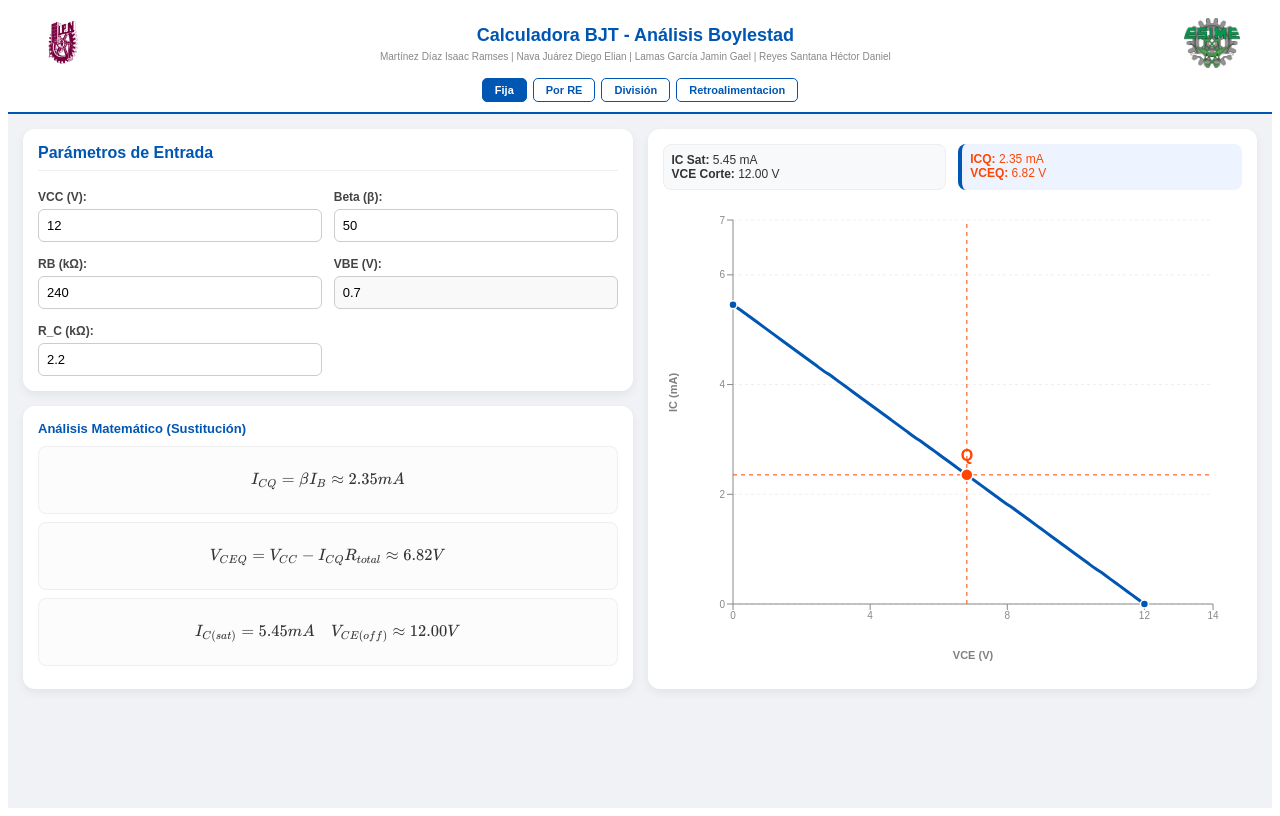
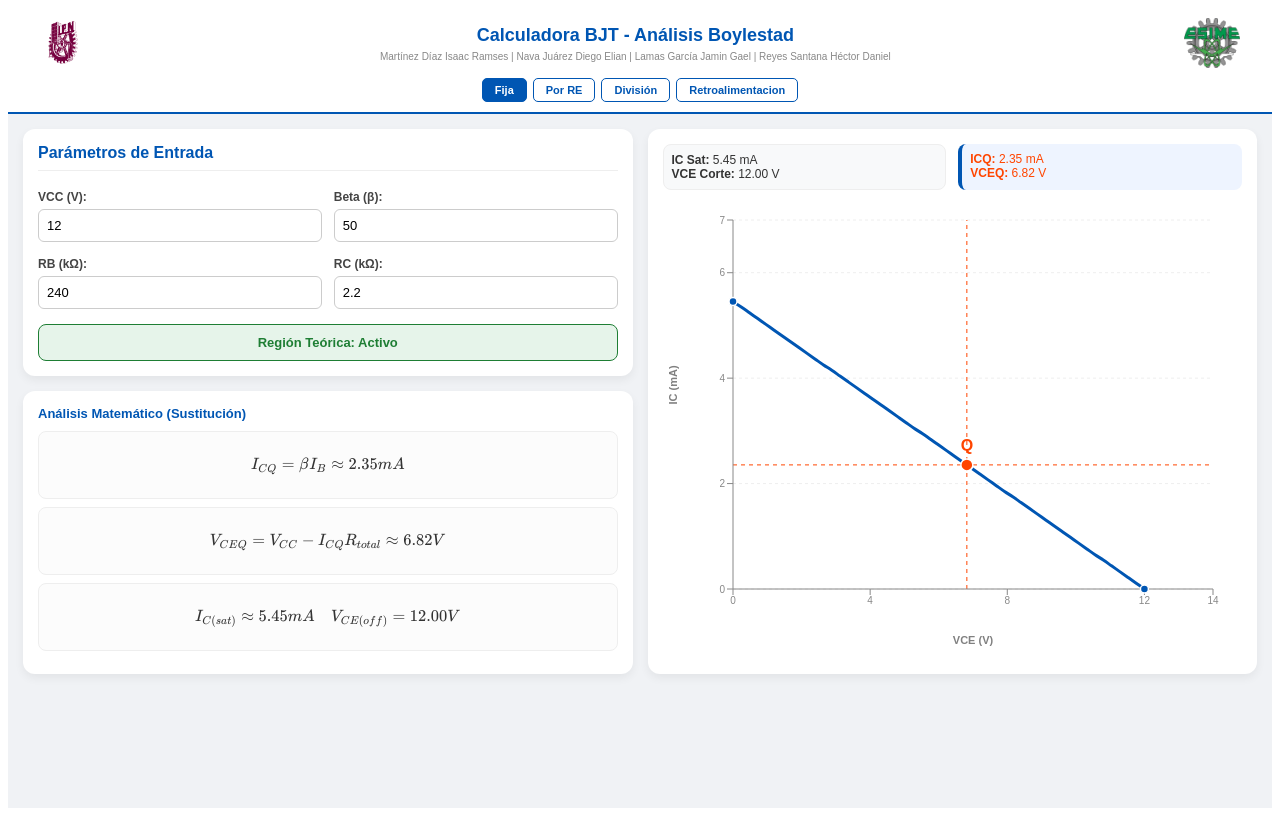
Before and after one commit to Deliaaan/BJT-polarization-calculator, a Next.js app in the folder bjt-calculator/: page / in a window 1280 px wide. Built offline with nearby package versions, Linux system fonts and the light colour scheme.

Commit message:
fix grafica

```diff
--- a/bjt-calculator/app/page.tsx
+++ b/bjt-calculator/app/page.tsx
@@ -14,7 +14,7 @@ export default function Home() {
   const [resc, setResc] = useState("2.2");
   const [re, setRe] = useState("1");
   const [beta, setBeta] = useState("50");
-  const vbe = 0.7;
+  const vbe = 0.7; // Valor constante interno
 
   const renderLatex = (formula: string) => {
     return {
@@ -24,7 +24,6 @@ export default function Home() {
 
   const resultados = useMemo(() => {
     const VCC_val = parseFloat(vcc) || 0;
-    // Inversión de signo: si es -20, se vuelve 20 para la magnitud teórica
     const VEE_input = parseFloat(vee) || 0;
     const VEE_val = VEE_input < 0 ? Math.abs(VEE_input) : VEE_input;
 
@@ -34,46 +33,58 @@ export default function Home() {
     const R1_val = (parseFloat(rb1) || 0) * 1000;
     const R2_val = (parseFloat(rb2) || 0) * 1000;
 
-    let icq = 0, vceq = 0, icSat = 0, vceCorte = VCC_val + VEE_val, vth = 0, rth = 0;
+    let icq = 0, vceq = 0, icSat = 0, vceCorte = VCC_val, vth = 0, rth = 0;
 
     if (polarizacion === "Fija") {
-      icq = B_val * ((VCC_val - vbe) / R1_val);
+      const ib = (VCC_val - vbe) / (R1_val || 1);
+      icq = B_val * ib;
       vceq = VCC_val - (icq * RC_val);
       icSat = VCC_val / (RC_val || 1);
+      vceCorte = VCC_val;
     }
     else if (polarizacion === "RE") {
-      icq = B_val * ((VCC_val - vbe) / (R1_val + (B_val + 1) * RE_val));
-      vceq = VCC_val - icq * (RC_val + RE_val);
-      icSat = VCC_val / ((RC_val + RE_val) || 1);
-    }
-    else if (polarizacion === "Division") {
-      // Cálculo de Vth según Boylestad para fuentes duales
-      rth = (R1_val * R2_val) / (R1_val + R2_val);
-      vth = (VCC_val * R2_val - VEE_val * R1_val) / (R1_val + R2_val);
-
-      const ib = (vth + VEE_val - vbe) / (rth + (B_val + 1) * RE_val);
-      icq = B_val * ib;
-
-      vceq = VCC_val + VEE_val - icq * (RC_val + RE_val);
-      icSat = (VCC_val + VEE_val) / ((RC_val + RE_val) || 1);
-    }
-    else if (polarizacion === "Retroalimentacion") {
-      const ib = (VCC_val - vbe) / (R1_val + B_val * (RC_val + RE_val));
+      const ib = (VCC_val - vbe) / (R1_val + (B_val + 1) * RE_val || 1);
       icq = B_val * ib;
       vceq = VCC_val - icq * (RC_val + RE_val);
       icSat = VCC_val / ((RC_val + RE_val) || 1);
+      vceCorte = VCC_val;
+    }
+    else if (polarizacion === "Division") {
+      vceCorte = VCC_val + VEE_val;
+      rth = (R1_val * R2_val) / (R1_val + R2_val || 1);
+      vth = (VCC_val * R2_val - VEE_val * R1_val) / (R1_val + R2_val || 1);
+      const ib = (vth + VEE_val - vbe) / (rth + (B_val + 1) * RE_val || 1);
+      icq = B_val * ib;
+      vceq = VCC_val + VEE_val - icq * (RC_val + RE_val);
+      icSat = vceCorte / ((RC_val + RE_val) || 1);
+    }
+    else if (polarizacion === "Retroalimentacion") {
+      const ib = (VCC_val - vbe) / (R1_val + B_val * (RC_val + RE_val) || 1);
+      icq = B_val * ib;
+      vceq = VCC_val - icq * (RC_val + RE_val);
+      icSat = VCC_val / ((RC_val + RE_val) || 1);
+      vceCorte = VCC_val;
     }
 
     const estado = vceq <= 0 ? "Saturación" : (icq <= 0 ? "Corte" : "Activo");
-    return { icq: icq * 1000, vceq, icSat: icSat * 1000, vceCorte, vth, rth, estado, vee_mag: VEE_val };
+    return {
+      icq: (icq * 1000) || 0,
+      vceq: vceq || 0,
+      icSat: (icSat * 1000) || 0,
+      vceCorte: vceCorte || 0,
+      vth: vth || 0,
+      rth: rth || 0,
+      estado
+    };
   }, [vcc, vee, rb1, rb2, resc, re, beta, polarizacion]);
 
   const dataRectaCarga = useMemo(() => {
     const puntos = [];
     const corte = resultados.vceCorte || 1;
+    const sat = resultados.icSat || 0;
     for (let i = 0; i <= 50; i++) {
       const vceVal = (corte / 50) * i;
-      const icVal = resultados.icSat - (resultados.icSat / corte) * vceVal;
+      const icVal = sat - (sat / corte) * vceVal;
       puntos.push({ vce: parseFloat(vceVal.toFixed(2)), ic: parseFloat(icVal.toFixed(2)) });
     }
     return puntos;
@@ -85,7 +96,6 @@ export default function Home() {
 
   return (
     <div style={{ fontFamily: 'sans-serif', backgroundColor: '#f0f2f5', minHeight: '100vh', color: '#333' }}>
-
       <header style={{ padding: '10px 20px', backgroundColor: 'white', borderBottom: '2px solid #0056b3' }}>
         <div style={{ display: 'flex', justifyContent: 'space-between', alignItems: 'center', maxWidth: '1200px', margin: '0 auto', gap: '20px' }}>
           <img src="/logo1.png" alt="IPN" style={{ height: '50px' }} />
@@ -95,7 +105,6 @@ export default function Home() {
           </div>
           <img src="/logo2.png" alt="ESIME" style={{ height: '50px' }} />
         </div>
-
         <div style={{ display: 'flex', justifyContent: 'center', gap: '6px', marginTop: '10px', flexWrap: 'wrap' }}>
           {["Fija", "RE", "Division", "Retroalimentacion"].map(id => (
             <button key={id} onClick={() => setPolarizacion(id)}
@@ -115,14 +124,16 @@ export default function Home() {
               {polarizacion === "Division" && <div><label style={labelStyle}>VEE (V):</label><input type="number" style={inputStyle} value={vee} onChange={e => setVee(e.target.value)} /></div>}
               <div><label style={labelStyle}>Beta (β):</label><input type="number" style={inputStyle} value={beta} onChange={e => setBeta(e.target.value)} /></div>
               <div><label style={labelStyle}>{polarizacion === "Division" ? "R1 (kΩ):" : "RB (kΩ):"}</label><input type="number" style={inputStyle} value={rb1} onChange={e => setRb1(e.target.value)} /></div>
-              <div><label style={labelStyle}>VBE (V):</label><input type="text" style={{ ...inputStyle, backgroundColor: '#f9f9f9' }} value={vbe} readOnly /></div>
               {polarizacion === "Division" ? (
                 <div><label style={labelStyle}>R2 (kΩ):</label><input type="number" style={inputStyle} value={rb2} onChange={e => setRb2(e.target.value)} /></div>
               ) : (
-                <div><label style={labelStyle}>R_C (kΩ):</label><input type="number" style={inputStyle} value={resc} onChange={e => setResc(e.target.value)} /></div>
+                <div><label style={labelStyle}>RC (kΩ):</label><input type="number" style={inputStyle} value={resc} onChange={e => setResc(e.target.value)} /></div>
               )}
-              {polarizacion === "Division" && <div><label style={labelStyle}>R_C (kΩ):</label><input type="number" style={inputStyle} value={resc} onChange={e => setResc(e.target.value)} /></div>}
-              {polarizacion !== "Fija" && <div><label style={labelStyle}>R_E (kΩ):</label><input type="number" style={inputStyle} value={re} onChange={e => setRe(e.target.value)} /></div>}
+              {polarizacion === "Division" && <div><label style={labelStyle}>RC (kΩ):</label><input type="number" style={inputStyle} value={resc} onChange={e => setResc(e.target.value)} /></div>}
+              {polarizacion !== "Fija" && <div><label style={labelStyle}>RE (kΩ):</label><input type="number" style={inputStyle} value={re} onChange={e => setRe(e.target.value)} /></div>}
+            </div>
+            <div style={{ marginTop: '15px', padding: '10px', textAlign: 'center', fontWeight: 'bold', borderRadius: '8px', backgroundColor: resultados.estado === "Activo" ? '#e6f4ea' : '#fce8e6', color: resultados.estado === "Activo" ? '#1e7e34' : '#d93025', border: '1px solid', fontSize: '13px' }}>
+              Región Teórica: {resultados.estado}
             </div>
           </div>
 
@@ -131,7 +142,7 @@ export default function Home() {
             <div style={{ overflowX: 'auto' }}>
               {polarizacion === "Division" ? (
                 <>
-                  <div style={formulaCardStyle} dangerouslySetInnerHTML={renderLatex(`V_{th} = \\frac{V_{CC}R_2 - (-V_{EE})R_1}{R_1+R_2} = ${resultados.vth.toFixed(2)}V`)} />
+                  <div style={formulaCardStyle} dangerouslySetInnerHTML={renderLatex(`V_{th} = \\frac{V_{CC}R_2 - (-V_{EE})R_1}{R_1+R_2} \\approx ${resultados.vth.toFixed(2)}V`)} />
                   <div style={formulaCardStyle} dangerouslySetInnerHTML={renderLatex(`I_{CQ} = \\beta \\frac{V_{th} + V_{EE} - V_{BE}}{R_{th} + (\\beta+1)R_E} \\approx ${resultados.icq.toFixed(2)}mA`)} />
                   <div style={formulaCardStyle} dangerouslySetInnerHTML={renderLatex(`V_{CEQ} = V_{CC} + V_{EE} - I_{CQ}(R_C + R_E) \\approx ${resultados.vceq.toFixed(2)}V`)} />
                 </>
@@ -141,7 +152,7 @@ export default function Home() {
                   <div style={formulaCardStyle} dangerouslySetInnerHTML={renderLatex(`V_{CEQ} = V_{CC} - I_{CQ}R_{total} \\approx ${resultados.vceq.toFixed(2)}V`)} />
                 </>
               )}
-              <div style={formulaCardStyle} dangerouslySetInnerHTML={renderLatex(`I_{C(sat)} = ${resultados.icSat.toFixed(2)}mA \\quad V_{CE(off)} \\approx ${resultados.vceCorte.toFixed(2)}V`)} />
+              <div style={formulaCardStyle} dangerouslySetInnerHTML={renderLatex(`I_{C(sat)} \\approx ${resultados.icSat.toFixed(2)}mA \\quad V_{CE(off)} = ${resultados.vceCorte.toFixed(2)}V`)} />
             </div>
           </div>
         </section>
@@ -157,21 +168,18 @@ export default function Home() {
               <span style={{color: '#ff4500'}}><strong>VCEQ:</strong> {resultados.vceq.toFixed(2)} V</span>
             </div>
           </div>
-
-
-
           <div style={{ flex: 1, width: '100%', minHeight: '350px' }}>
             <ResponsiveContainer>
               <LineChart data={dataRectaCarga} margin={{ top: 15, right: 30, left: 10, bottom: 40 }}>
                 <CartesianGrid strokeDasharray="3 3" vertical={false} stroke="#eee" />
-                <XAxis dataKey="vce" type="number" domain={[0, Math.ceil(resultados.vceCorte * 1.1)]} stroke="#888" tick={{fontSize: 10}}>
+                <XAxis dataKey="vce" type="number" domain={[0, Math.ceil(resultados.vceCorte * 1.1) || 1]} stroke="#888" tick={{fontSize: 10}}>
                   <Label value="VCE (V)" offset={-25} position="insideBottom" style={{fontSize: '11px', fontWeight: 'bold'}} />
                 </XAxis>
-                <YAxis dataKey="ic" type="number" domain={[0, Math.ceil(resultados.icSat * 1.1)]} stroke="#888" tick={{fontSize: 10}}>
+                <YAxis dataKey="ic" type="number" domain={[0, Math.ceil(resultados.icSat * 1.1) || 1]} stroke="#888" tick={{fontSize: 10}}>
                   <Label value="IC (mA)" angle={-90} position="insideLeft" offset={0} style={{fontSize: '11px', fontWeight: 'bold'}} />
                 </YAxis>
                 <Tooltip formatter={(val: any) => [val + " mA", "IC"]} labelFormatter={(label) => `VCE: ${label} V`} />
-                <Line type="monotone" dataKey="ic" stroke="#0056b3" strokeWidth={3} dot={false} />
+                <Line type="monotone" dataKey="ic" stroke="#0056b3" strokeWidth={3} dot={false} isAnimationActive={false} />
                 <ReferenceDot x={0} y={resultados.icSat} r={4} fill="#0056b3" stroke="white" strokeWidth={1.5} />
                 <ReferenceDot x={resultados.vceCorte} y={0} r={4} fill="#0056b3" stroke="white" strokeWidth={1.5} />
                 <ReferenceLine x={resultados.vceq} stroke="#ff4500" strokeDasharray="4 4" />
```
